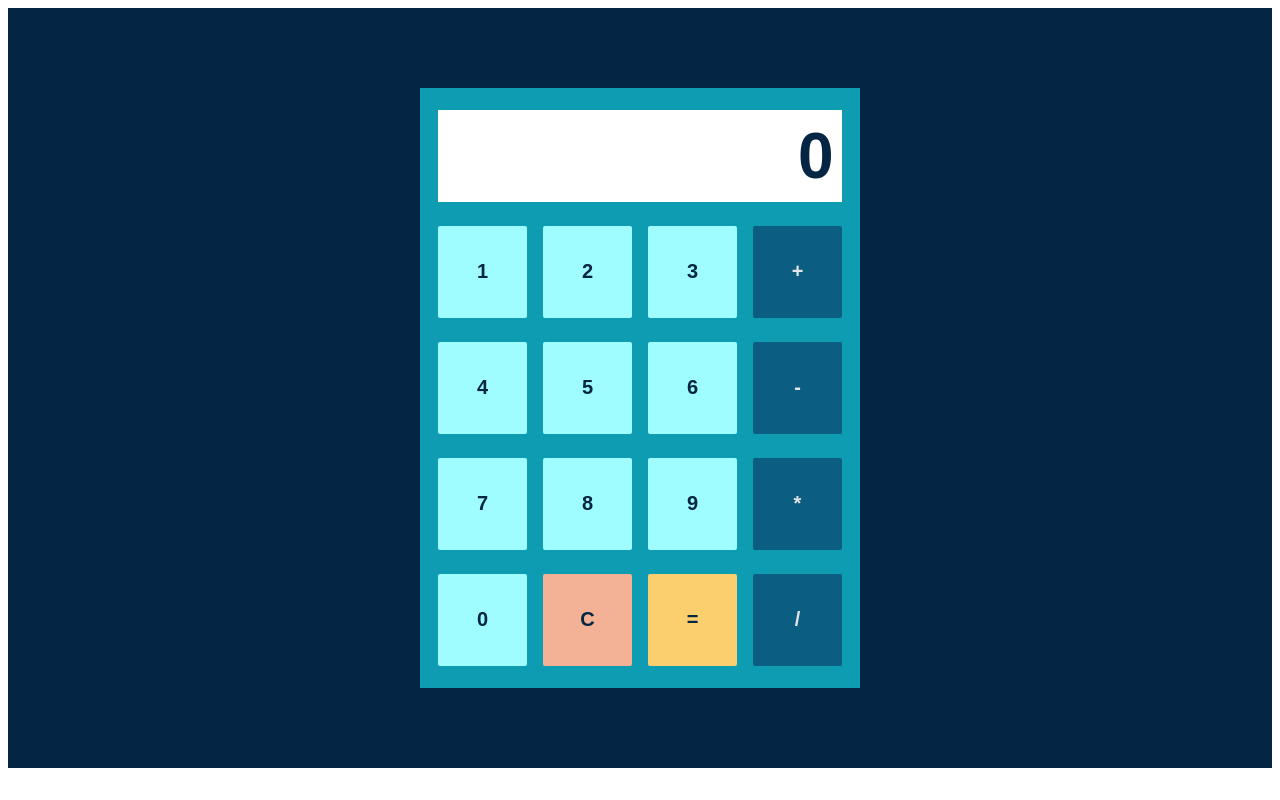
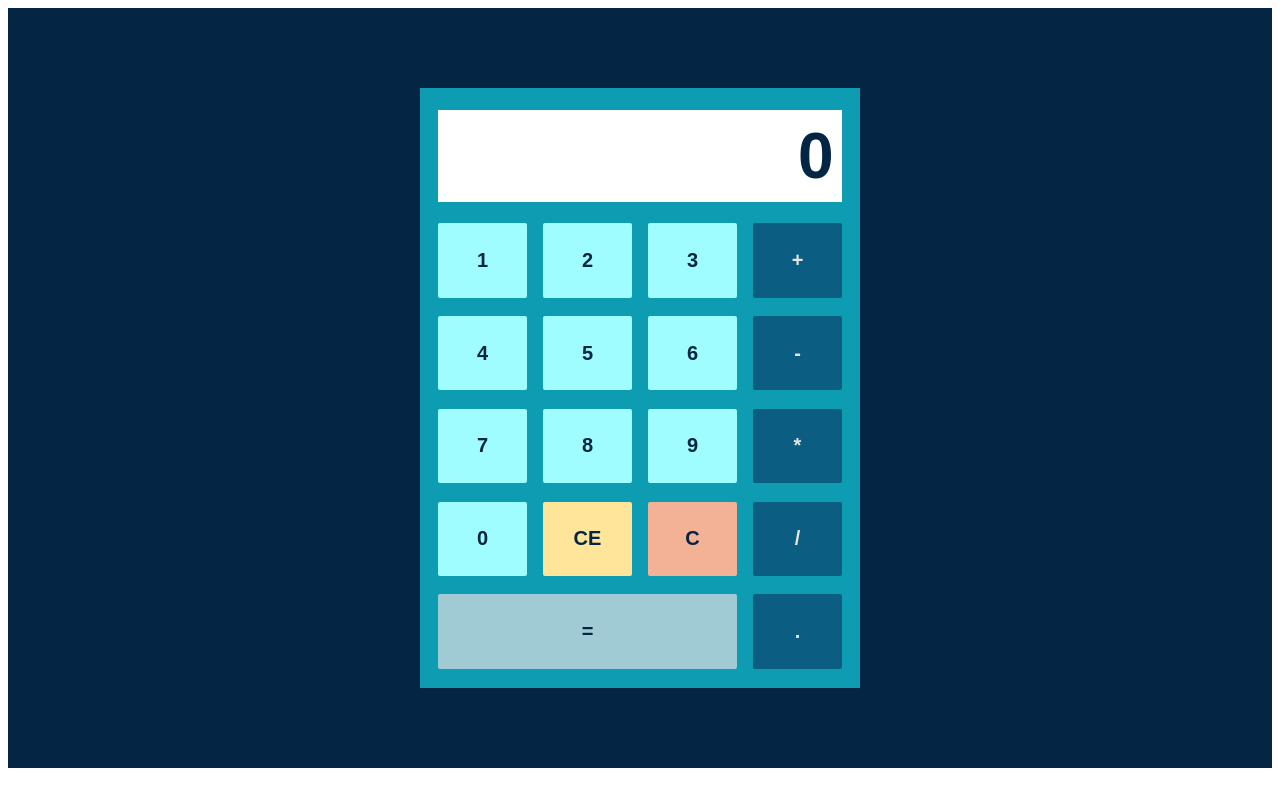
Before and after one commit to ixanonymousxi/calculator, a plain HTML site: page index.html in a window 1280 px wide. Drawn offline with Linux system fonts and the light colour scheme.

Commit message:
Added a Decimal and backspace button to html and styled it. Need to add functionality.

```diff
--- a/index.html
+++ b/index.html
@@ -27,9 +27,11 @@
                     <div id="9" class="buttons numbers"><button>9</button></div>
                     <div id="multiply" class="buttons operators"><button>*</button></div>
                     <div id="0" class="buttons numbers"><button>0</button></div>
+                    <div id="delete" class="buttons delete"><button>CE</button></div>
                     <div id="clear" class="buttons clear"><button>C</button></div>
+                    <div id="divide" class="buttons operators"><button>/</button></div>
                     <div id="equals" class="buttons equals"><button>=</button></div>
-                    <div id="divide" class="buttons operators"><button>/</button></div>
+                    <div id="decimal" class="buttons operators"><button>.</button></div>
                 </div>
             </div>
 
--- a/style.css
+++ b/style.css
@@ -26,7 +26,7 @@
     background:#0d9cb2;
     display:grid;
     grid-template-columns: 25% 25% 25% 25%;
-    grid-template-rows: 20% 20% 20% 20% 20%;
+    grid-template-rows: 20% 16% 16% 16% 16% 16%;
 }
 
 button{
@@ -69,8 +69,18 @@ button{
     background:#f3b195;
 }
 
+.equals{
+    grid-column-start: 1;
+    grid-column-end: 4;
+}
+
 .equals button{
-    background:#fbcf6e;
+    background:#a1cbd4;
+    width:95%;
+}
+
+.delete button {
+    background: #ffe599;
 }
 
 .operators button{
```
